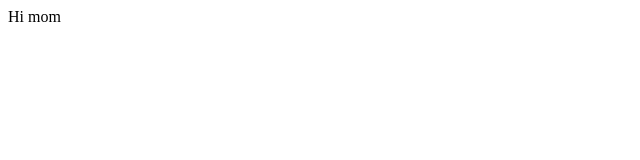
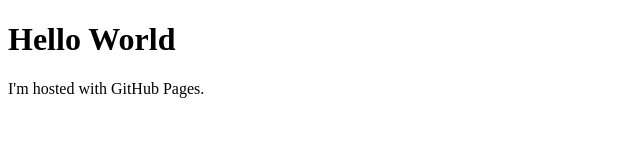
Before and after one commit to SonofDoom/demositephl1, a plain HTML site: page index.html in a window 1280 px wide. Shown: the whole page, without its empty margins (0-640 px from the left). Drawn offline with Linux system fonts and the light colour scheme.

Commit message:
Update index.html

```diff
--- a/index.html
+++ b/index.html
@@ -1 +1,7 @@
-<html><p>Hi mom</p></html>
+<!DOCTYPE html>
+<html>
+<body>
+<h1>Hello World</h1>
+<p>I'm hosted with GitHub Pages.</p>
+</body>
+</html>
```
